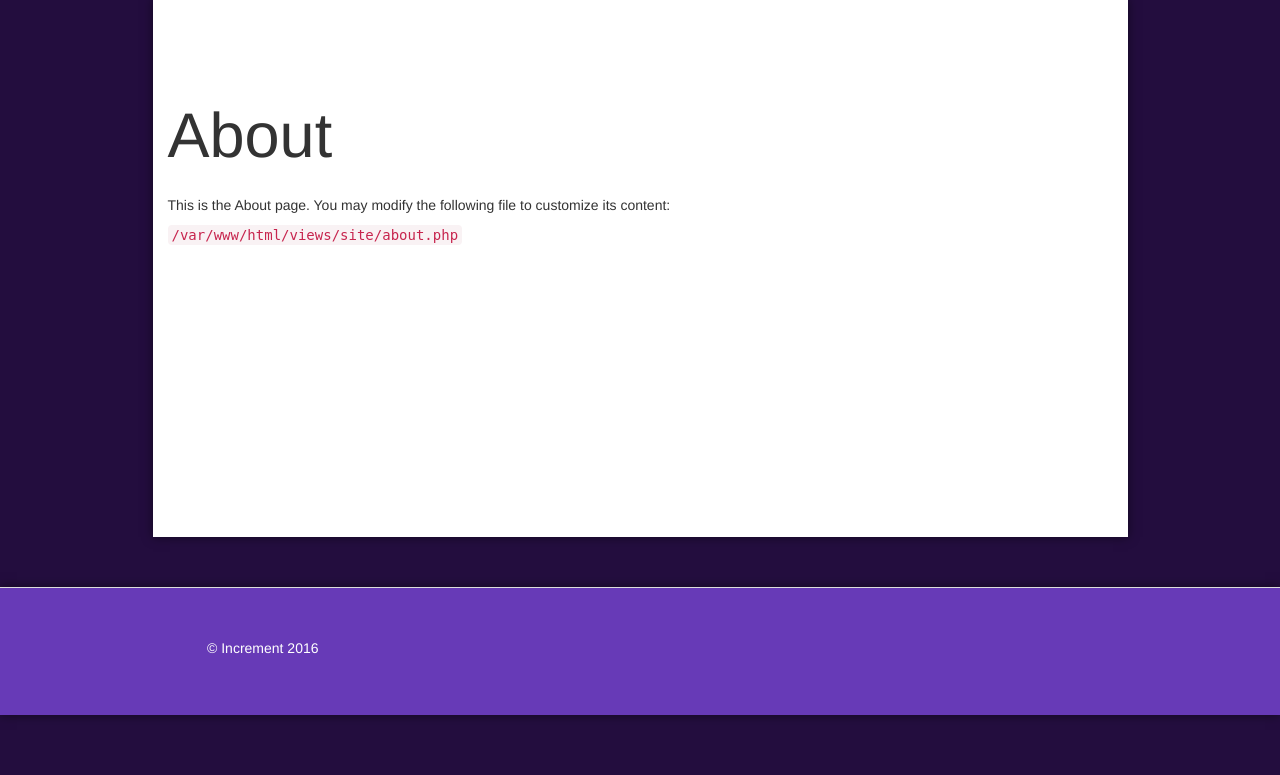
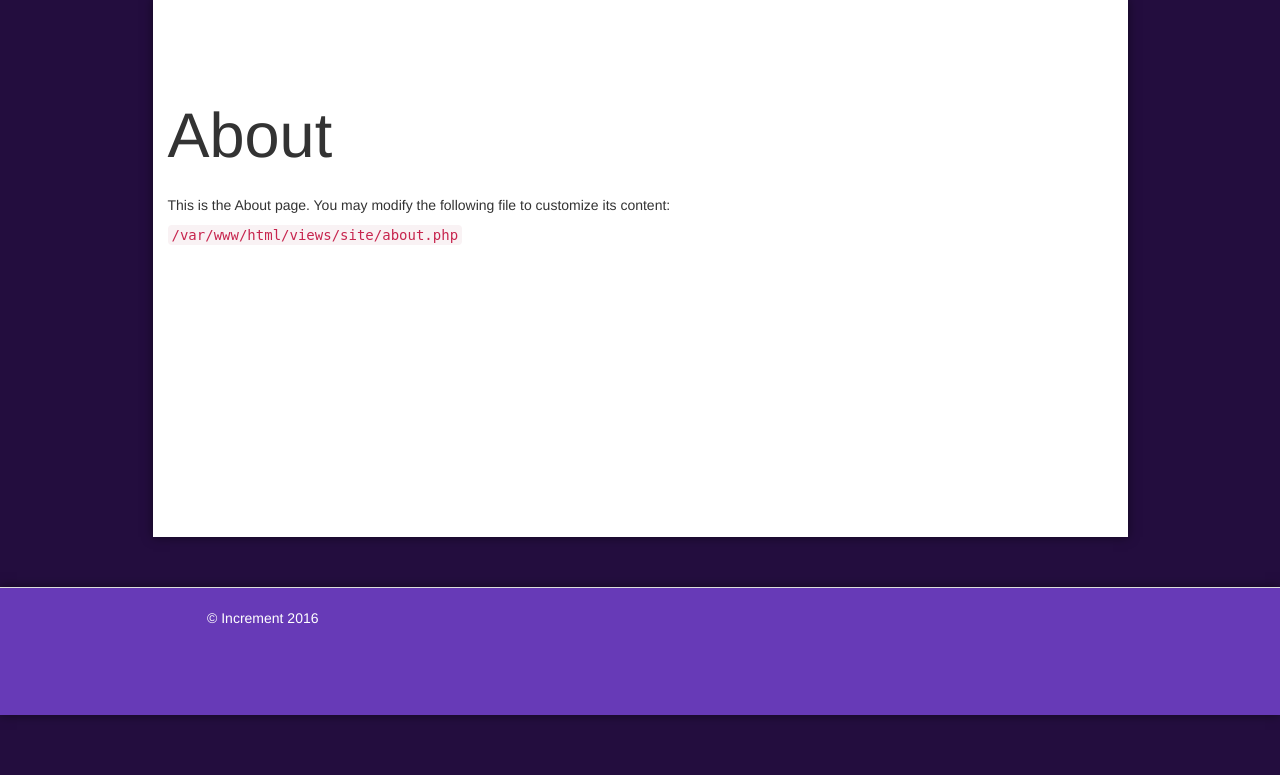
Before and after one commit to sergpost3/INT20H, a Yii app: template www/views/site/about.php in a window 1280 px wide. Shown: the part 85-860 px from the top of the page. Run offline with PHP 8.4 and a stand-in for Yii, Linux system fonts and the light colour scheme; the template is opened without the code that fills it, so the values that code supplies are empty; some libraries are stand-ins or nearby versions.

Commit message:
new margin footer

```diff
--- a/www/web/css/style.css
+++ b/www/web/css/style.css
@@ -236,7 +236,7 @@ html body .footer{
     color: #fff;
     background: #673ab7;
     height: 128px;
-    padding-top: 50px;
+    padding-top: 20px;
     box-shadow: 0 0 10px rgba(0,0,0,0.5);
     margin-top: 50px;
 }
```
